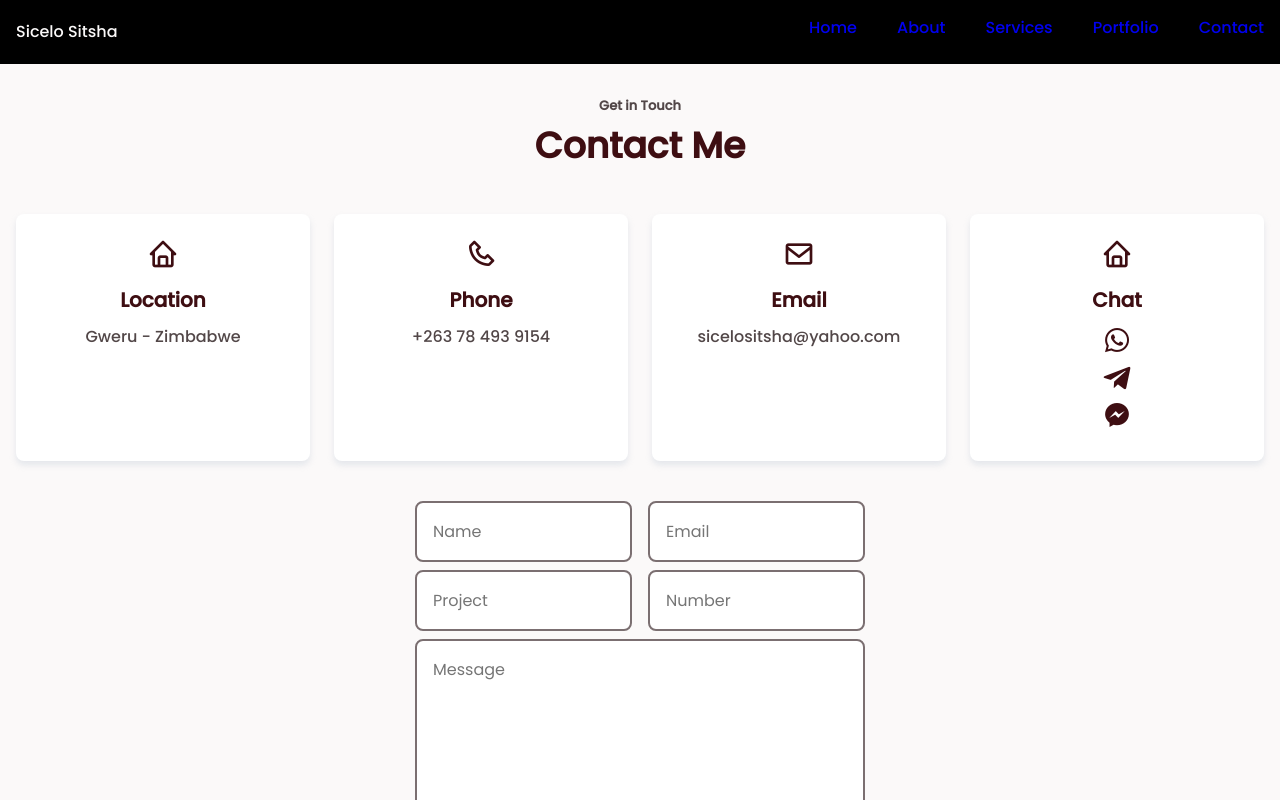
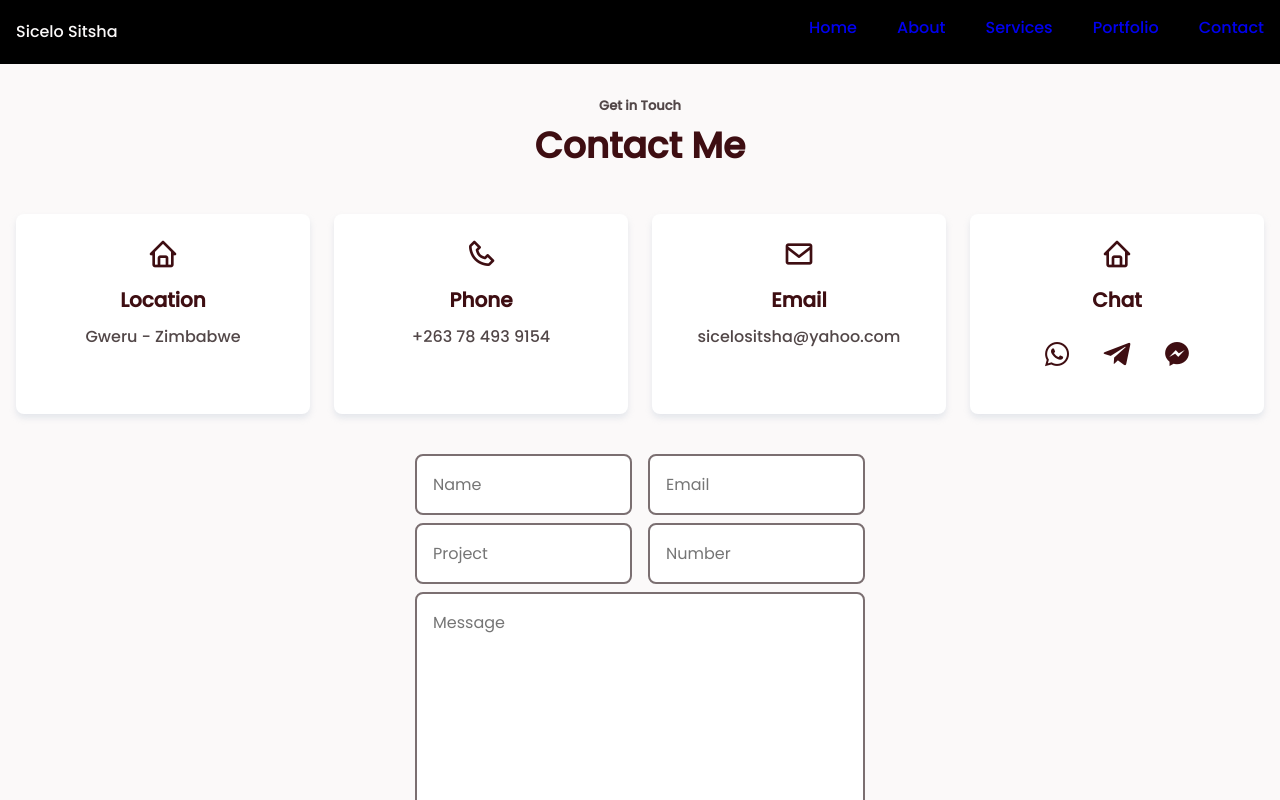
Before and after one commit to sicelo17/CV-vue, a Vue app: page /contact in a window 1280 px wide. Shown: the top 800 px of the page. Built offline with nearby package versions, Linux system fonts and the light colour scheme.

Commit message:
fixed contact socials

```diff
--- a/src/components/Header.vue
+++ b/src/components/Header.vue
@@ -39,7 +39,12 @@ export default {
         },
         scrollHeader(){
             let header = document.getElementById('header');
-            if (this.scrollY >= 600) header.classList.add('scroll-header'); else header.classList.remove('scroll-header');
+            if (this.scrollY >= 600) {
+                header.classList.add('scroll-header')
+            }
+            else {
+                header.classList.remove('scroll-header')
+            }
             console.log("scrolled")
         }
         },
--- a/src/components/Index.vue
+++ b/src/components/Index.vue
@@ -5,7 +5,7 @@
                     <span class="home_greeting">Hi, My name is</span>
                     <h1 class="home_name">Sicelo Sitsha</h1>
                     <span class="home_profession">Web Developer</span>
-                    <a download="" href="assets/pdf/Sicelo Sitsha resume.pdf" class="button button-light">Download CV</a>
+                    <a download="" href="#" class="button button-light">Download CV</a>
                 </div>
 
                 <div class="home_social" id="home-social" :key="item" v-for="item in index">
--- a/src/views/Contact.vue
+++ b/src/views/Contact.vue
@@ -129,7 +129,8 @@ export default {
     cursor: pointer;
     border: none;
 }
-.contact_social {
+#contact-info {
     display: inline-flex;
+    margin: 0.875rem;
 }
 </style>
```
